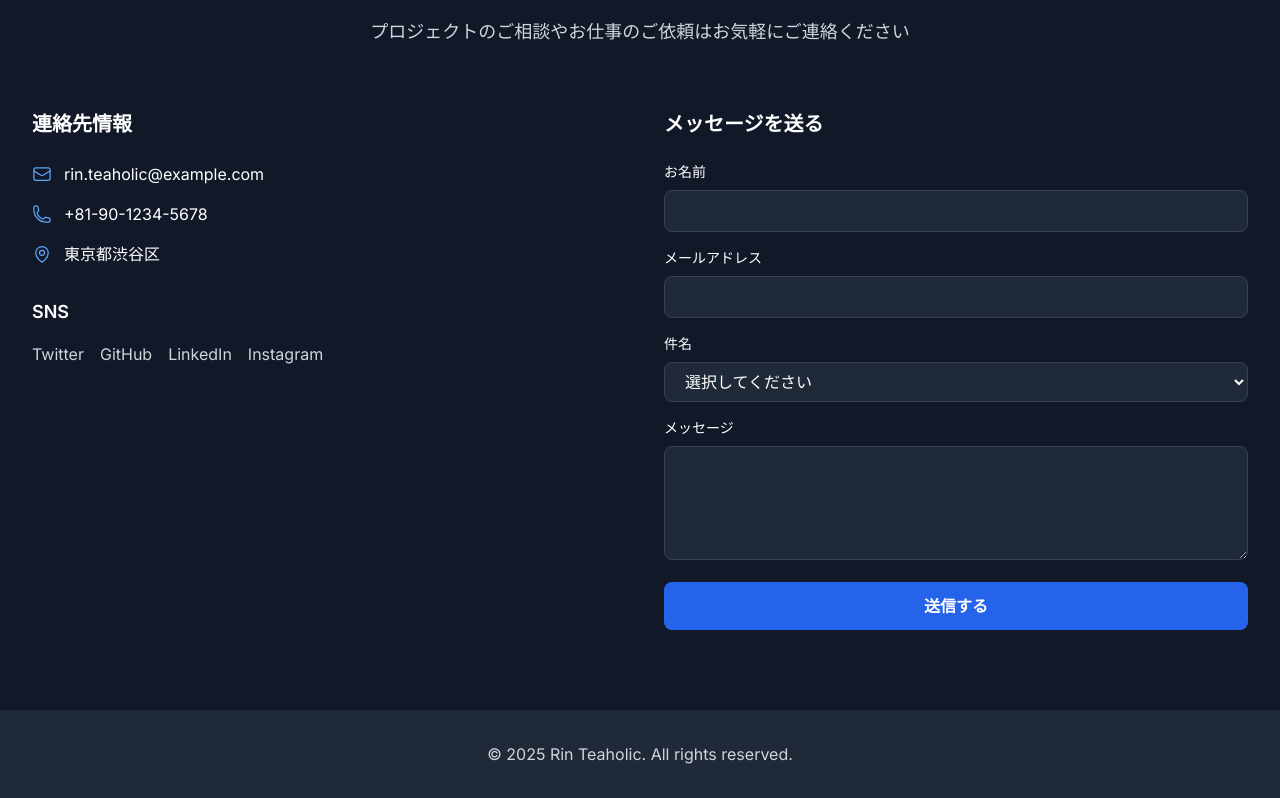
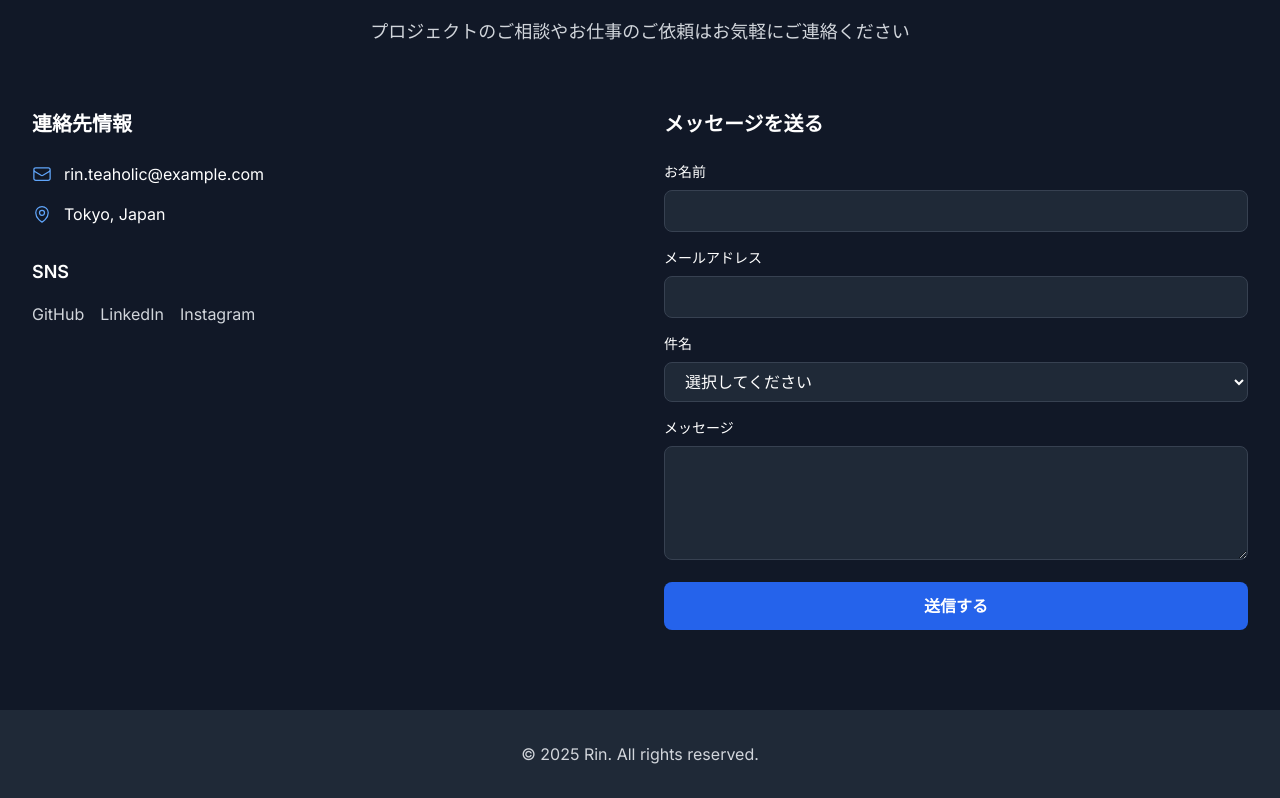
Before and after one commit to rin-teaholic/rin-teaholic.github.io, a Next.js app: page / in a window 1280 px wide. Shown: the part 2478-3276 px from the top of the page. Built offline with nearby package versions, Linux system fonts and the light colour scheme.

Commit message:
feat: update page.tsx

```diff
--- a/src/app/page.tsx
+++ b/src/app/page.tsx
@@ -221,21 +221,14 @@ export default function Home() {
 									<span>rin.teaholic@example.com</span>
 								</div>
 								<div className="flex items-center space-x-3">
-									<PhoneIcon className="h-5 w-5 text-blue-400" />
-									<span>+81-90-1234-5678</span>
-								</div>
-								<div className="flex items-center space-x-3">
 									<MapPinIcon className="h-5 w-5 text-blue-400" />
-									<span>東京都渋谷区</span>
+									<span>Tokyo, Japan</span>
 								</div>
 							</div>
 							<div className="mt-8">
 								<h5 className="text-lg font-semibold mb-4">SNS</h5>
 								<div className="flex space-x-4">
-									<a href="#" className="text-gray-300 hover:text-white transition-colors">
-										Twitter
-									</a>
-									<a href="#" className="text-gray-300 hover:text-white transition-colors">
+									<a href="https://github.com/rin-teaholic" className="text-gray-300 hover:text-white transition-colors">
 										GitHub
 									</a>
 									<a href="#" className="text-gray-300 hover:text-white transition-colors">
@@ -257,7 +250,7 @@ export default function Home() {
 			{/* Footer */}
 			<footer className="bg-gray-800 text-gray-300 py-8">
 				<div className="max-w-7xl mx-auto px-4 sm:px-6 lg:px-8 text-center">
-					<p>&copy; 2025 Rin Teaholic. All rights reserved.</p>
+					<p>&copy; 2025 Rin. All rights reserved.</p>
 				</div>
 			</footer>
 		</div>
```
